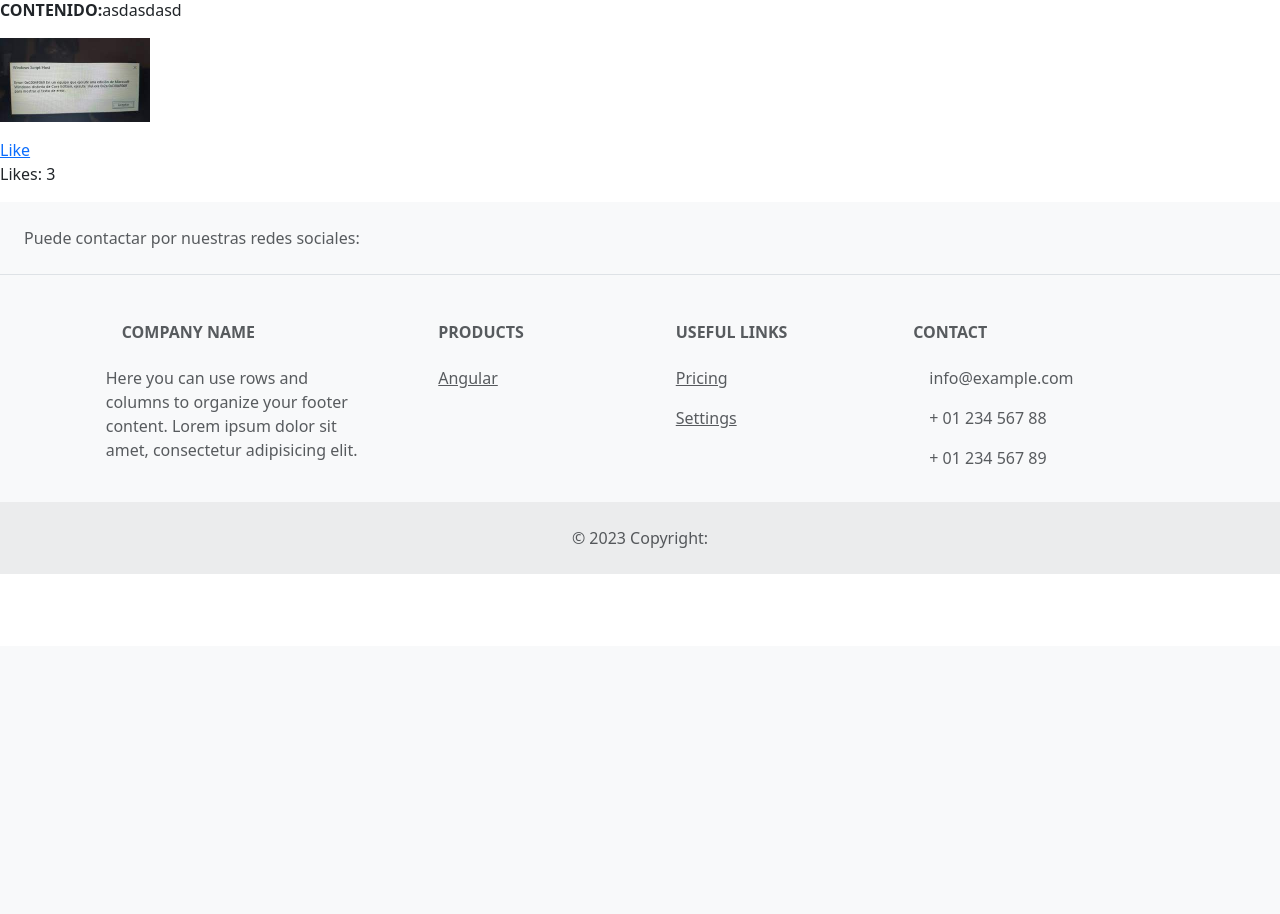
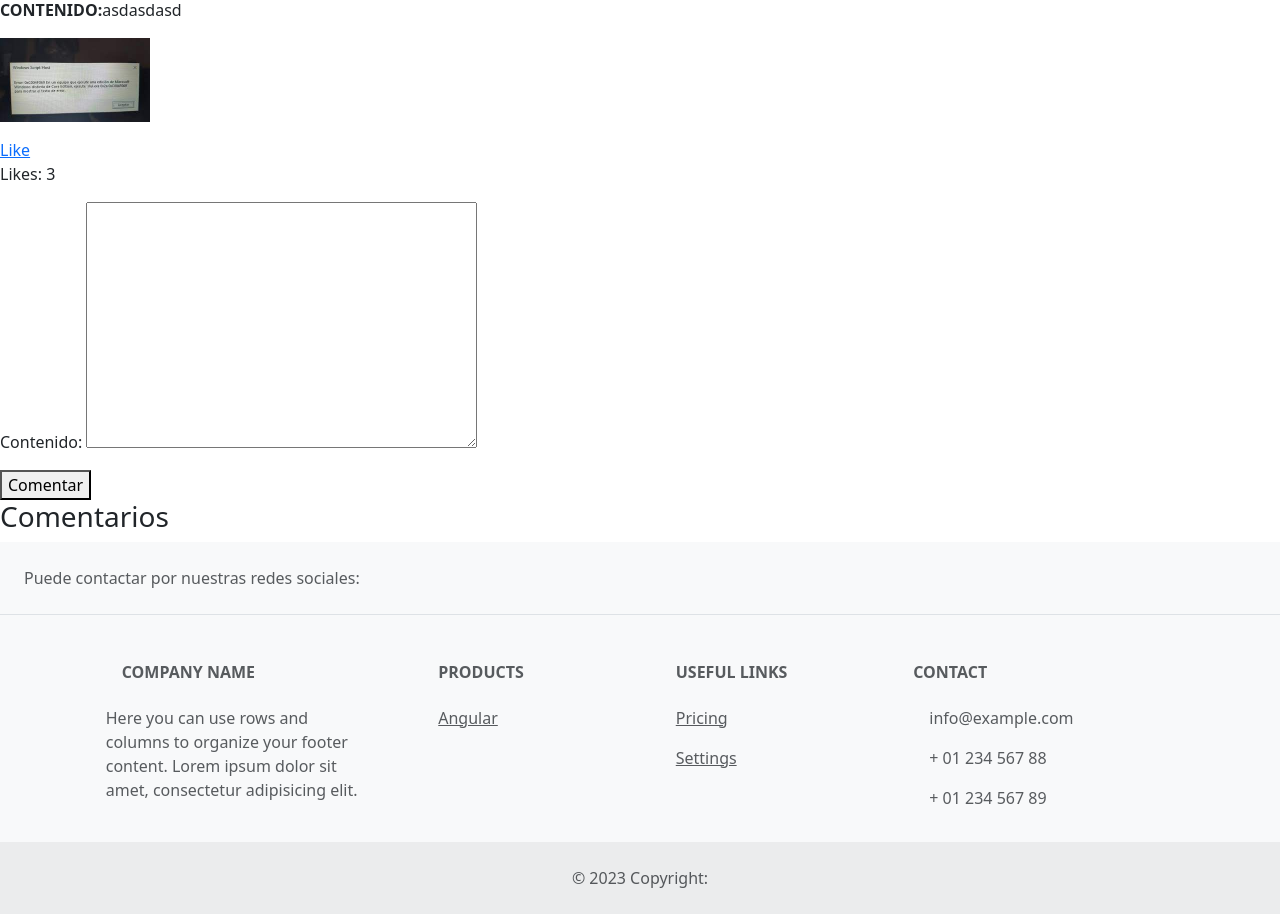
Before and after one commit to Xacled/Proyecto-Final, a Django app: page /noticias/Detalle/2 in a window 1280 px wide. Shown: the part 154-1068 px from the top of the page. Before the commit the page ends 728 px from the top, so only its background shows below. Run offline with Django 4.2, Linux system fonts and the light colour scheme; data comes from the database, SQL or seed files in the repository; both versions use the stored data as it was after the commit; some libraries are stand-ins or nearby versions.

Commit message:
comentarios agregados

```diff
--- a/apps/noticias/forms.py
+++ b/apps/noticias/forms.py
@@ -1,5 +1,5 @@
 from django import forms
-from .models import Noticia
+from .models import Noticia, Comentario
 
 
 class Formulario_Noticia(forms.ModelForm):
@@ -13,3 +13,9 @@ class Formulario_Modificar_Noticia(forms.ModelForm):
 	class Meta:
 		model = Noticia
 		fields = ['contenido','imagen','categoria']
+
+
+class ComentarioForm(forms.ModelForm):
+    class Meta:
+        model = Comentario
+        fields = ['contenido']
--- a/apps/noticias/models.py
+++ b/apps/noticias/models.py
@@ -33,3 +33,12 @@ class Noticia(models.Model):
         return self.likes.count()
     def __str__(self):
         return self.titulo
+
+class Comentario(models.Model):
+    usuario = models.ForeignKey(User, on_delete=models.CASCADE)
+    noticia = models.ForeignKey(Noticia, on_delete=models.CASCADE)
+    contenido = models.TextField()
+    fecha_creacion = models.DateTimeField(auto_now_add=True)
+
+    def __str__(self):
+        return f"{self.usuario.username} - {self.noticia.titulo}"
--- a/apps/noticias/views.py
+++ b/apps/noticias/views.py
@@ -3,7 +3,7 @@ from django.views.generic import ListView, CreateView, UpdateView, DeleteView
 from django.urls import reverse_lazy
 
 from .models import Noticia, Categoria
-from .forms import Formulario_Noticia, Formulario_Modificar_Noticia
+from .forms import Formulario_Noticia, Formulario_Modificar_Noticia, ComentarioForm
 
 # CONTROLA SI EL USUARIO ESTA LOGEADO EN UNA VISTA BASADA EN CLASES
 from django.contrib.auth.mixins import LoginRequiredMixin
@@ -97,6 +97,15 @@ def Detalle_noticia(request, pk):
     ctx = {}
     noticia = get_object_or_404(Noticia, pk=pk)
 
+    if request.method == 'POST':
+        comentario_form = ComentarioForm(request.POST)
+        if comentario_form.is_valid():
+            comentario = comentario_form.save(commit=False)
+            comentario.usuario = request.user
+            comentario.noticia = noticia
+            comentario.save()
+    else:
+        comentario_form = ComentarioForm()
     # Incrementar el contador de visitas
     noticia.visitas += 1
     noticia.save()
@@ -104,6 +113,8 @@ def Detalle_noticia(request, pk):
     ctx['likes'] = noticia.count_likes()
     ctx['noticia'] = noticia
     ctx['checklike'] = request.user in noticia.likes.all()
+    ctx['comentario_form'] = comentario_form
+    ctx['comentarios'] = noticia.comentario_set.all()
     return render(request, 'noticias/detalle_noticia.html', ctx)
 
 
--- a/templates/noticias/detalle_noticia.html
+++ b/templates/noticias/detalle_noticia.html
@@ -8,4 +8,17 @@
 	<p><img src="{{noticia.imagen.url}}" width="150px"></p>
 	<a href="{% url 'noticias:megusta' noticia.pk %}">{% if checklike%}Dislike{%else%}Like{%endif%}</a>
 	<p>Likes: {{likes}}</p>
+
+	<div>
+		<form method="post" action="">
+			{% csrf_token %}
+			{{ comentario_form.as_p }}
+			<button type="submit">Comentar</button>
+		</form>
+		<h3>Comentarios</h3>
+		{% for comentario in comentarios %}
+			<p>{{ comentario.usuario.username }} - {{ comentario.contenido }} - {{comentario.fecha_creacion}}</p>
+		{% endfor %}
+
+	</div>
 {% endblock contenido %}
```
Also changed, not shown: Proyecto/db.sqlite3, apps/noticias/migrations/0006_comentario.py (added).
